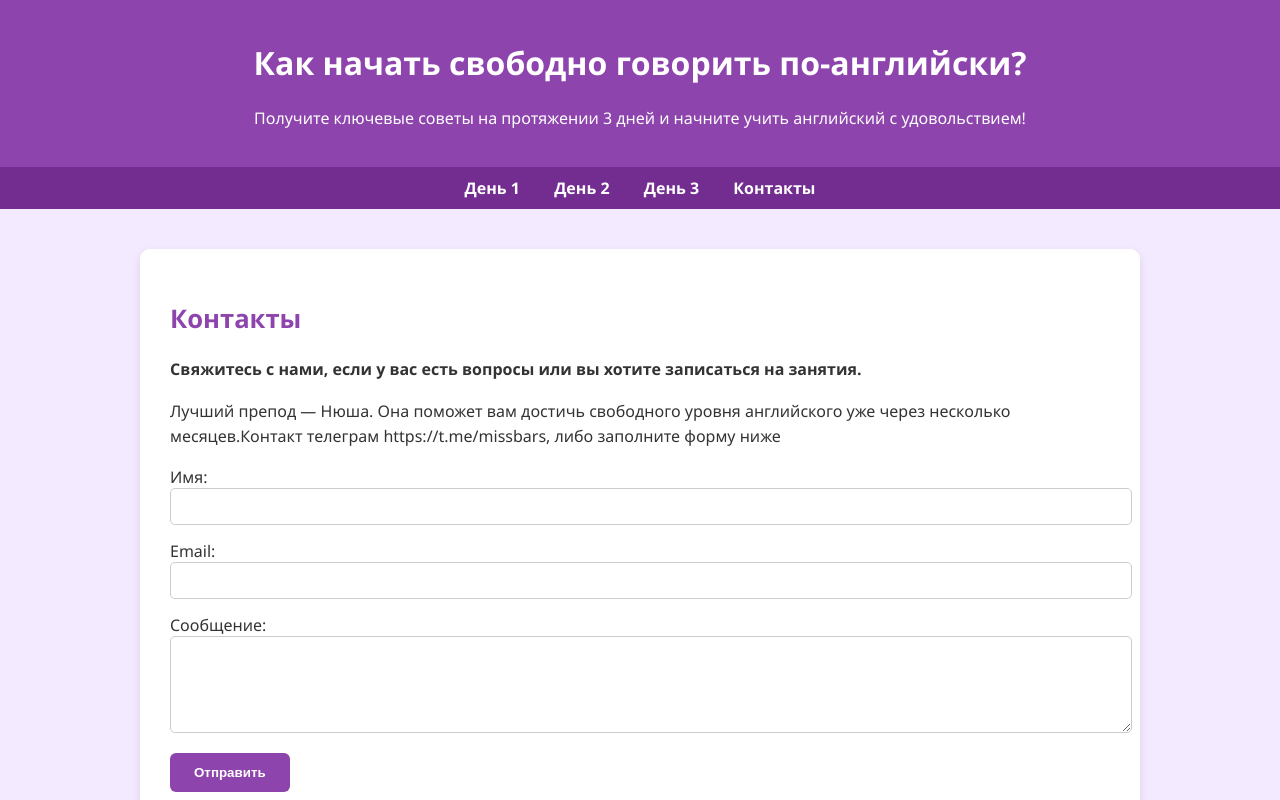
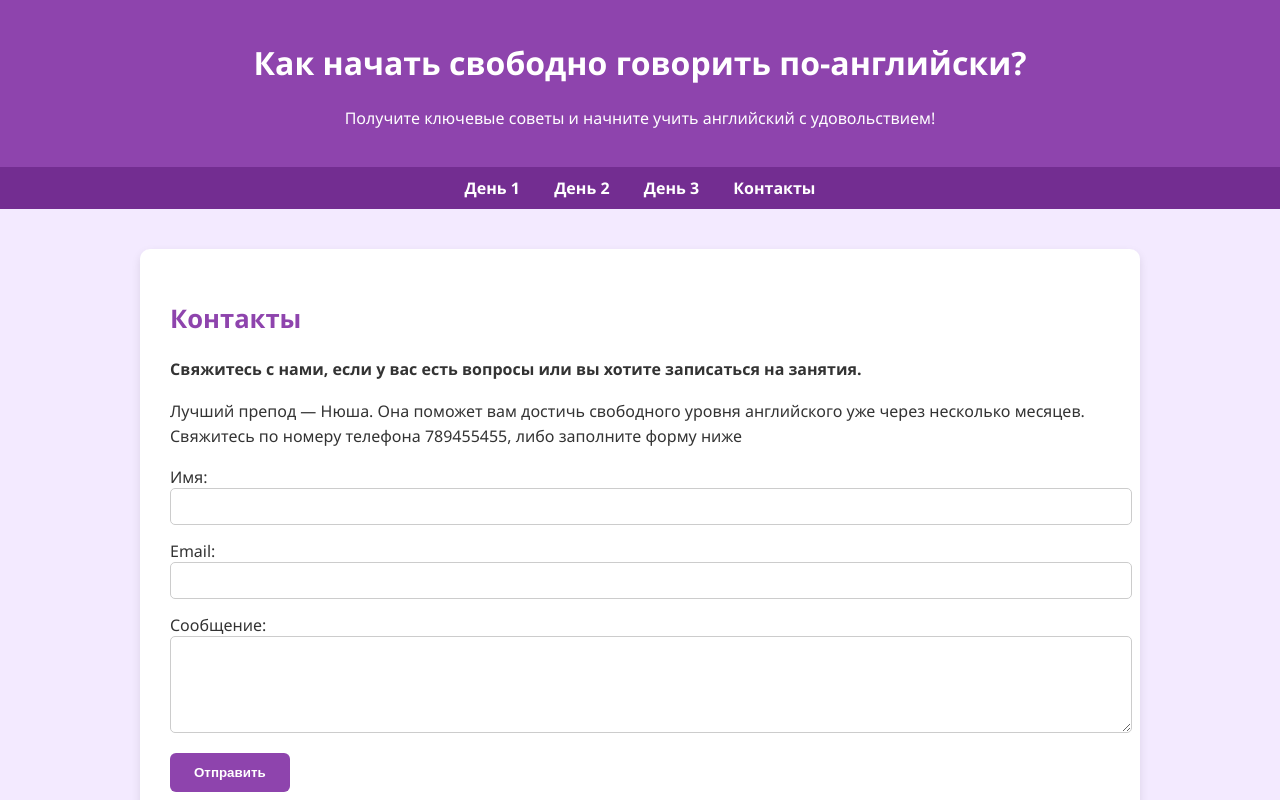
Before and after one commit to alebars2023/english-landing, a plain HTML site: page contact.html in a window 1280 px wide. Shown: the top 800 px of the page. Drawn offline with Linux system fonts and the light colour scheme.

Commit message:
Update contact.html

```diff
--- a/contact.html
+++ b/contact.html
@@ -10,7 +10,7 @@
 
 <header>
     <h1>Как начать свободно говорить по-английски?</h1>
-    <p>Получите ключевые советы на протяжении 3 дней и начните учить английский с удовольствием!</p>
+    <p>Получите ключевые советы и начните учить английский с удовольствием!</p>
 </header>
 
 <nav>
@@ -24,7 +24,7 @@
     <section>
         <h2>Контакты</h2>
         <p><strong>Свяжитесь с нами, если у вас есть вопросы или вы хотите записаться на занятия.</strong></p>
-        <p>Лучший препод — Нюша. Она поможет вам достичь свободного уровня английского уже через несколько месяцев.Контакт телеграм https://t.me/missbars, либо заполните форму ниже </p>
+        <p>Лучший препод — Нюша. Она поможет вам достичь свободного уровня английского уже через несколько месяцев. Свяжитесь по номеру телефона 789455455,  либо заполните форму ниже </p>
 
         <form action="mailto:your_email@example.com" method="post" enctype="text/plain">
             <label for="name">Имя:</label>
```
